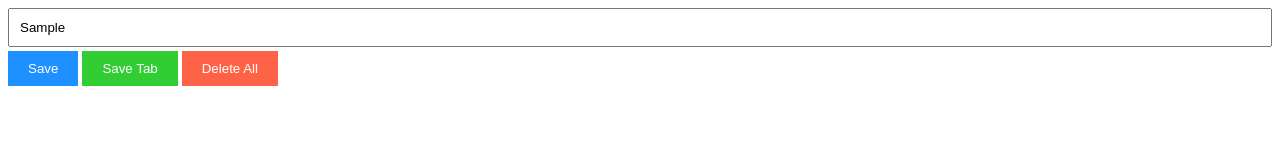
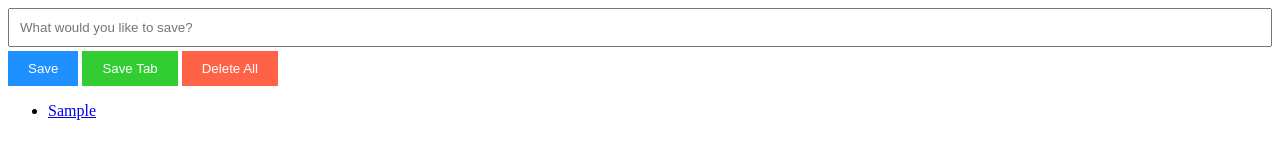
Before and after one commit to delimans245/chrome_extension4, a plain HTML site: page index.html in a window 1280 px wide. Both pictures are taken after typing "Sample" into the empty fields and a click on the button "Save". Drawn offline with Linux system fonts and the light colour scheme.

Commit message:
Updated the code so that i can add new inputs.

```diff
--- a/index.css
+++ b/index.css
@@ -1,8 +1,9 @@
-#inputField {
+#input-el {
     width: 100%;
     box-sizing: border-box;
     padding: 10px;
     margin-bottom: 4px;
+    min-width: 300px;
 }
 
 #save-el {
--- a/index.html
+++ b/index.html
@@ -8,7 +8,7 @@
         <script src="index.js" defer></script>
     </head>
     <body>
-        <input type="text" id="inputField" placeholder="What would you like to save?">
+        <input type="text" id="input-el" placeholder="What would you like to save?">
         <button id="save-el">Save</button>
         <button id="tab-el">Save Tab</button>
         <button id="delete-el">Delete All</button>
--- a/index.js
+++ b/index.js
@@ -4,3 +4,25 @@ let deleteEl = document.getElementById('delete-el')
 let tabEl = document.getElementById('tab-el')
 let listEl = document.getElementById('list-el')
 let links = []
+
+
+saveEl.addEventListener('click', function() {
+    let inputValue = inputEl.value
+    if (inputValue) {
+        links.push(inputValue)
+        inputEl.value = ''
+        renderLinks()
+    }
+})
+
+function renderLinks() {
+    listEl.innerHTML = ''
+    for (let i = 0; i < links.length; i++) {
+        listEl.innerHTML += `
+            <li>
+                <a href="${links[i]}" target="_blank">
+                    ${links[i]}
+                </a>
+            </li>`
+    }
+}
```
